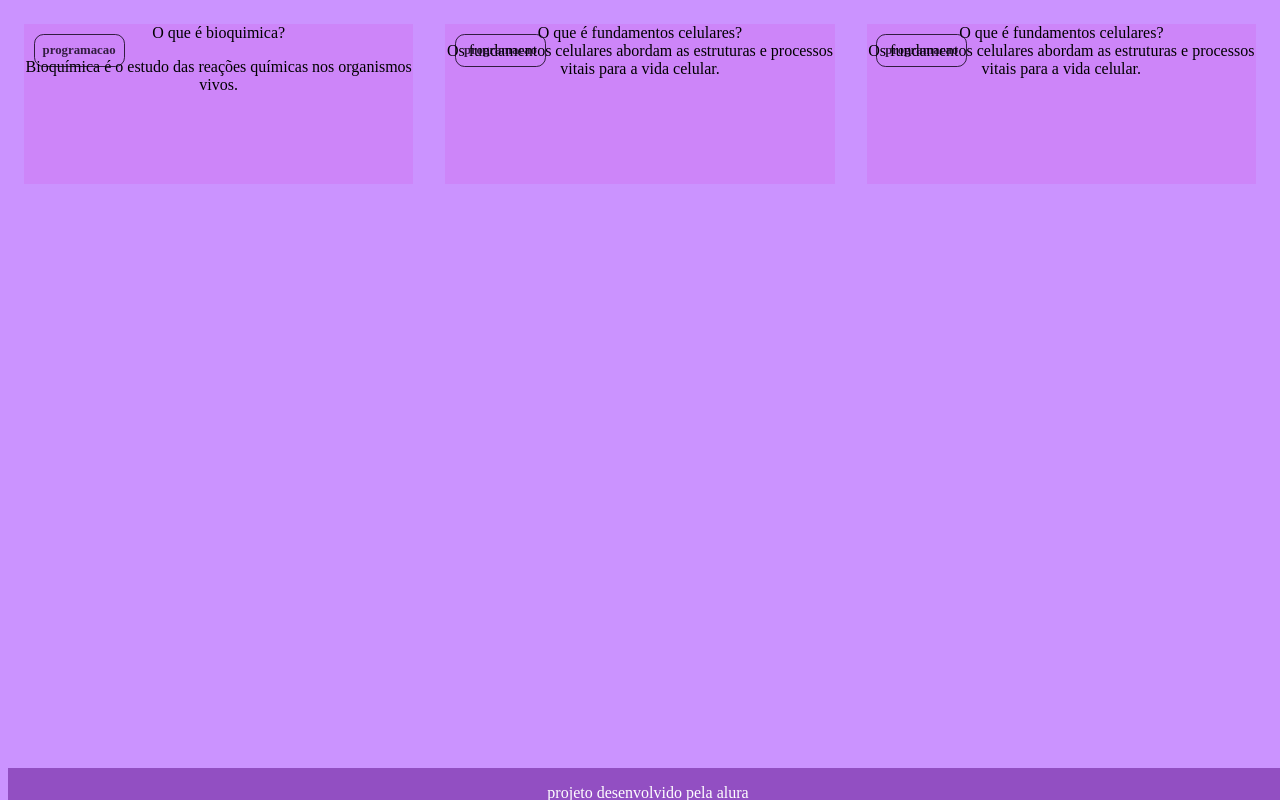
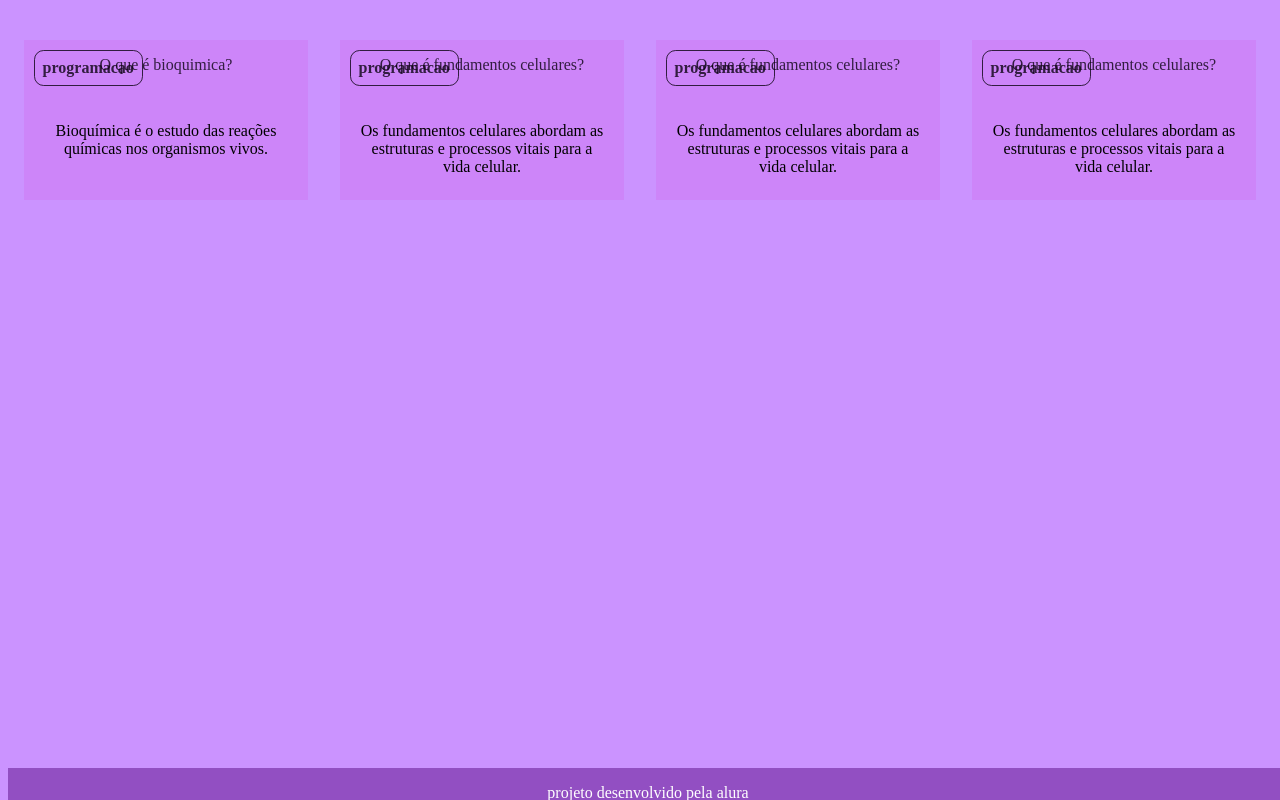
Before and after one commit to luizapolis/bioquimica, a plain HTML site: page index.html in a window 1280 px wide. Drawn offline with Linux system fonts and the light colour scheme.

Commit message:
Add files via upload

```diff
--- a/assets/style.css
+++ b/assets/style.css
@@ -35,7 +35,17 @@ padding: 0.5rem;
 position: absolute;
 margin: 0.6rem;
 border-radius: 0.6rem;
-font-size: 1vw;
+font-size: 1rem;
+}
+
+.cartao__conteudo p {
+    margin-top: 1rem;
+    padding: 1rem;
+}
+
+.cartao__conteudo__pergunta p {
+    color: var(--text-color);
+    font-weight: 500;
 }
 
 footer {
--- a/index.html
+++ b/index.html
@@ -13,11 +13,11 @@
                  <div class="cartao__conteudo">
                  <h3>programacao</h3>
                  <div class="cartao__conteudo__pergunta">
-                O que é bioquimica?
+                 <p>O que é bioquimica?</p>
                  </div>
                  <div class="cartao__conteudo__reposta">
-               <P> Bioquímica é o estudo das reações
-                químicas nos organismos vivos.</P>
+                 <p>Bioquímica é o estudo das reações
+                 químicas nos organismos vivos.</p>
                  </div>
                  </div>
             </article>
@@ -26,10 +26,11 @@
                  <div class="cartao__conteudo">
                  <h3>programacao</h3>
                  <div class="cartao__conteudo__pergunta">
-                O que é fundamentos celulares?
+                 <p>O que é fundamentos celulares?</p>
+                 </div>
                  <div class="cartao__conteudo__reposta">
-                Os fundamentos celulares abordam as estruturas
-                e processos vitais para a vida celular.
+                 <p>Os fundamentos celulares abordam as estruturas
+                 e processos vitais para a vida celular.</p>
                  </div>
                  </div>
             </article>
@@ -38,10 +39,24 @@
                  <div class="cartao__conteudo">
                  <h3>programacao</h3>
                  <div class="cartao__conteudo__pergunta">
-                O que é fundamentos celulares?
+                 <p>O que é fundamentos celulares?</p>
+                 </div>
                  <div class="cartao__conteudo__reposta">
-                Os fundamentos celulares abordam as estruturas
-                e processos vitais para a vida celular.
+                 <p>Os fundamentos celulares abordam as estruturas
+                 e processos vitais para a vida celular.</p>
+                 </div>
+                 </div>
+            </article>
+
+            <article class="cartao">
+                 <div class="cartao__conteudo">
+                 <h3>programacao</h3>
+                 <div class="cartao__conteudo__pergunta">
+                 <p>O que é fundamentos celulares?</p>
+                 </div>
+                 <div class="cartao__conteudo__reposta">
+                 <p>Os fundamentos celulares abordam as estruturas
+                 e processos vitais para a vida celular.</p>
                  </div>
                  </div>
             </article>
```
Lines whose indentation alone changed are shown as unchanged.
